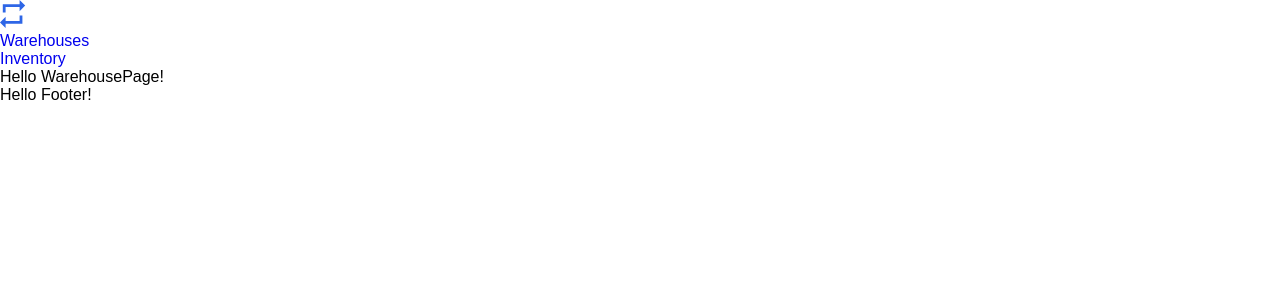
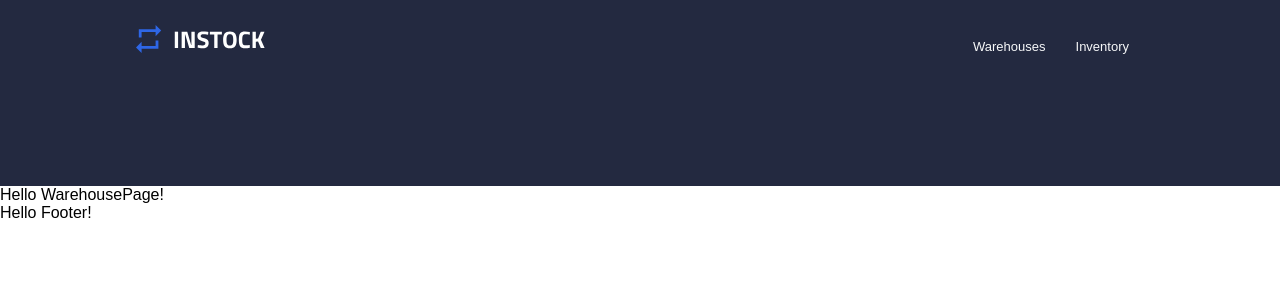
Before and after one commit to MoeyR/instock, a React (Create React App) app: page / in a window 1280 px wide. Shown: the top 300 px of the page. Built offline with nearby package versions, Linux system fonts and the light colour scheme.

Commit message:
added styles to header component

```diff
--- a/src/components/Header/Header.scss
+++ b/src/components/Header/Header.scss
@@ -0,0 +1,135 @@
+@use '../../styles/partials/colors' as *;
+@use '../../styles//partials/mixins' as *;
+
+.header{
+    background-color: $graphite;
+
+    &__content-main-wrap{
+        max-width: 63rem;
+        height: 10.125rem;
+        margin: 0 auto;
+        display: flex;
+        flex-direction: column;
+
+        @include tablet {
+            width: 90%;
+            height: 11.625rem;
+            flex-direction: row;
+            justify-content: space-between;
+        }
+
+        @include desktop{
+            margin: 0 auto ;
+            flex-direction: row;
+            height: 11.625rem;
+            justify-content: space-between;
+        }
+    }
+
+    .header-logo-link {
+        display: block;
+        margin: 0 auto;
+        height: 1rem;
+        padding: 1.5rem 0;
+        width: 7.19rem;
+        @include tablet {
+            margin: 0 1.47rem 0 0;
+            padding: 1.8rem 0;
+        }
+        @include desktop{
+            width: 48.25rem;
+            margin: 0;
+        }
+    }
+
+    &__logo{
+        width: 7.6rem;
+        height: 1.35rem;
+        @include tablet{
+            width: 8.0625rem;
+            height: 1.875rem;
+        }
+        @include desktop {
+            width: 8.0625rem;
+            height: 1.875rem;
+        }
+    }
+
+    &__nav {
+        min-width: 15rem;
+        height: 3rem;
+        @include tablet{
+            min-width: 0;
+            height: 4.18rem;
+            line-height: 4.18rem;
+        }
+        @include desktop {
+            min-width: 0;
+            height: 4.18rem;
+            line-height: 4.18rem;
+        }
+    }
+
+
+    .header-list{
+        @include flex-center;
+
+        &__item {
+            width: 50%;
+            text-align: center;
+            height: 1.75rem;
+            line-height: 1.75rem;
+
+            @include tablet {
+                width: auto;
+                height: 2.1875rem;
+                line-height: 2.1875rem;
+            }
+            @include desktop{
+                width: auto;
+                height: 2.1875rem;
+                line-height: 2.1875rem;
+            }
+        }
+
+        &__link{
+            font-size: 0.625rem;
+            display: block;
+            color: $lightgrey;
+            width: 80%;
+            height: 28px;
+            margin: 1rem auto;
+            border-radius: 20px;
+
+            @include tablet {
+                font-size: .8125rem;
+                margin: 1.8rem 0 0 0;
+                width: auto;
+                padding: 0 15px;
+                height: 2.1875rem;
+            }
+
+            @include desktop {
+                font-size: .8125rem;
+                margin: 1.8rem 0 0 0;
+                width: auto;
+                padding: 0 15px;
+                height: 2.1875rem;
+            }
+
+            &--active {
+                color: $white;
+                background-color: $black;
+            }
+
+            &:hover {
+                color: $white;
+                text-decoration: underline $lightgrey;
+            }
+        }
+    }
+
+
+
+
+}
```
